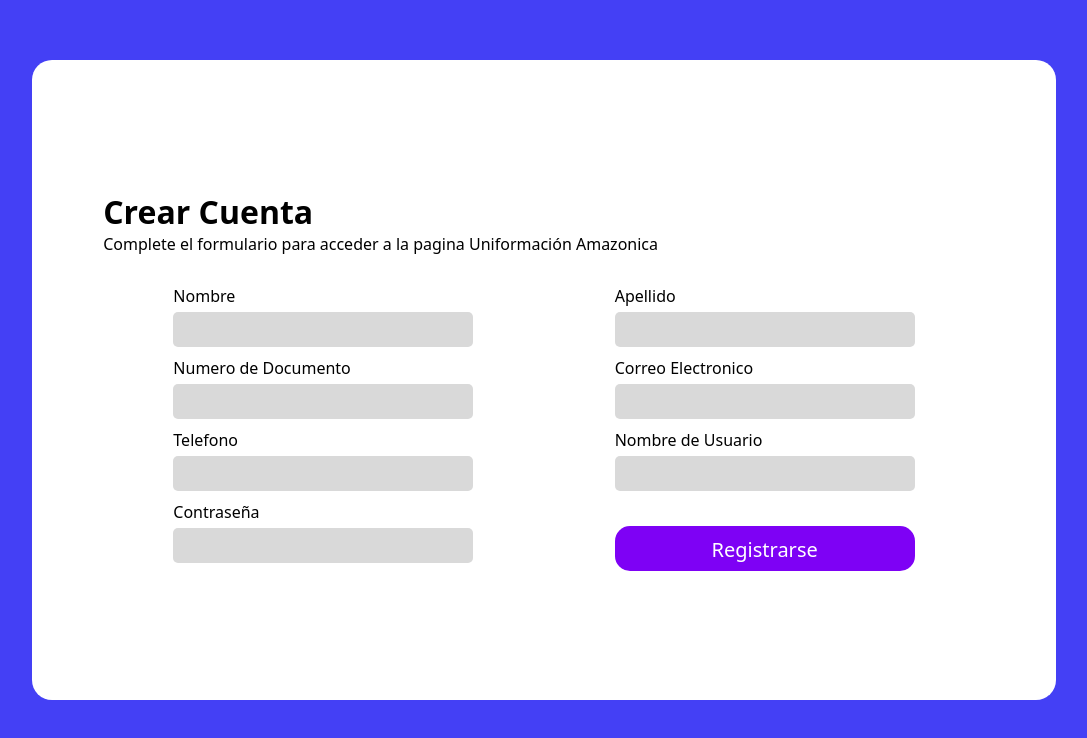
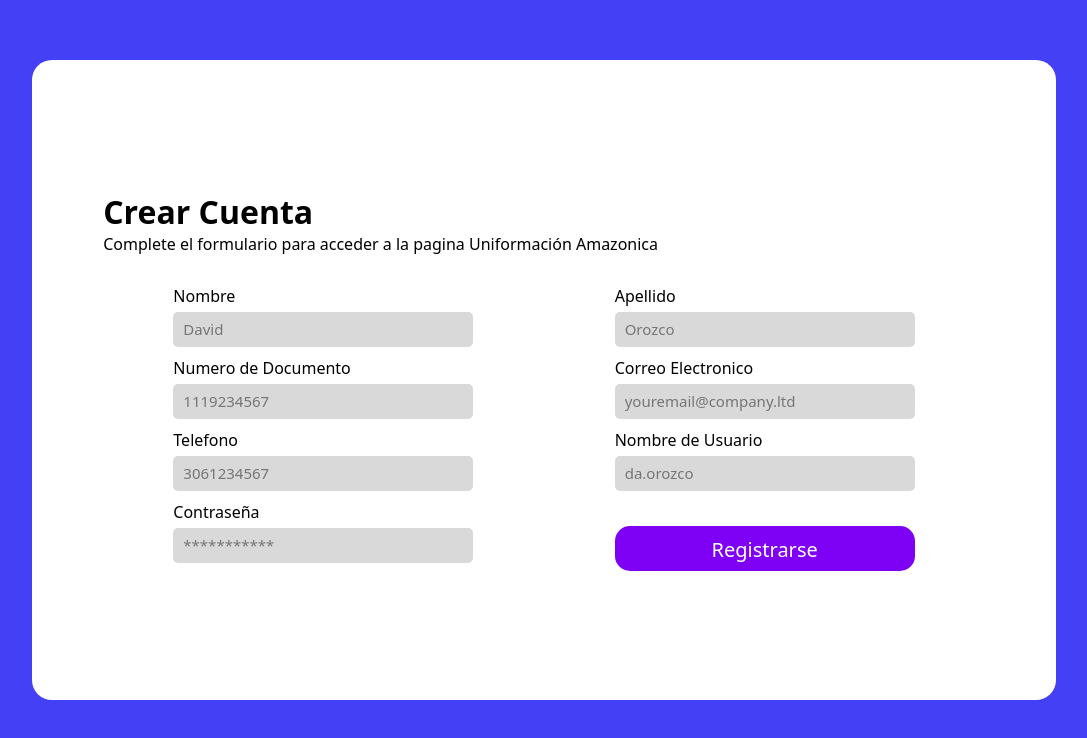
Before and after one commit to Niiko235/ProyectoFinalWeb, a React (Vite) app: page /register in a window 1280 px wide. Shown: the top 738 px of the page, without its empty margins (96-1183 px from the left). Built offline with nearby package versions, Linux system fonts and the light colour scheme; no server answers.

Commit message:
add back to register and login

```diff
--- a/src/Components/PortectedRoute/ProtectedRoute.jsx
+++ b/src/Components/PortectedRoute/ProtectedRoute.jsx
@@ -5,9 +5,14 @@ import { Navigate } from "react-router-dom";
 export function ProtectedRoute({children}){
     const {user, loading} = useAuth();
 
+    // console.log(user)
+
     if(loading) return <h1>cargando</h1>
 
     if(!user) return <Navigate to={'/'}/>
 
+
+
+
     return <>{children}</>
 }
--- a/src/Firebase/firabase.js
+++ b/src/Firebase/firabase.js
@@ -1,5 +1,6 @@
 import { initializeApp } from "firebase/app";   // inicializa firabase
 import { getAuth } from "firebase/auth";        // necesario para autenticar usuarios
+import { getFirestore } from "firebase/firestore"; // necesario para traer el storage
 
 
 //credenciales de la db
@@ -15,3 +16,4 @@ const firebaseConfig = {
 // exportar la configuracion y el autenticador
 export const app = initializeApp(firebaseConfig);
 export const auth = getAuth(app);
+export const db = getFirestore(app);
--- a/src/Pages/Inicio/Inicio.jsx
+++ b/src/Pages/Inicio/Inicio.jsx
@@ -1,10 +1,51 @@
-import React from 'react'
+import React, { useState } from 'react'
+import { useAuth } from '../../Context/authContext';
+import { useNavigate, Link } from 'react-router-dom';
+
+
 import './Inicio.css'
 
+
+
+
 const Inicio = () => {
+
+  const [user, setUser] = useState({
+        email : '',
+        password : '',
+    });
+
+    const {login} = useAuth()
+
+    const navigate = useNavigate()
+
+  // const [error, setError] = useState(); si vamos a utilizar error toca agregar como componente y usar tailwind
+
+
+  const handleCange = ({target : {name, value}}) => {
+      setUser({...user, [name]: value})
+  }
+
+
+
+  const handleSubmit = async e => {
+    e.preventDefault()
+    // setError('');
+    try{
+      await login(user.email, user.password)
+      navigate("/user")
+    }catch (error){
+      // console.log('cagaste');
+      alert("Credenciales invalidas")
+      // setError(error.message);
+
+
+    }
+  }
+
   return (
     <>
-        <div id='Inicio-contenedor'>
+        <form id='Inicio-contenedor' onSubmit={handleSubmit}>
             <div id='Inicio-Circulos'>
                 <div id='Inicio-Circulos_Amarrillo' className='animate__animated  animate__bounceIn'></div>
                 <div id='Inicio-Circulos_Amarrillo-2' className='animate__animated  animate__bounceIn'></div>
@@ -19,18 +60,18 @@ const Inicio = () => {
                   <p>Ingrese los datos para iniciar sesión</p>
                   <div className='Inicio-form'>
                     <p className='form'>Correo Electronico</p>
-                    <input type="text" className='entrada'/>
+                    <input type="email" name='email' placeholder='youremail@company.ltd' onChange={handleCange} className='entrada'/>
                   </div>
                   <div className='Inicio-form'>
                     <p className='form'>Contraseña</p>
-                    <input type="password" className='entrada'/>
+                    <input type="password" name='password' placeholder='***********' id='password' onChange={handleCange} className='entrada'/>
                   </div>
-                  <div class='Inicio-form-boton'>
-                        <button className='Inicio-iniciar'>Registrarse</button>
+                  <div className='Inicio-form-boton'>
+                        <button className='Inicio-iniciar'>Iniciar sesion</button>
                   </div>
                 </div>
             </main>
-        </div>
+        </form>
 
     </>
   )
--- a/src/Pages/Registro/Registro.jsx
+++ b/src/Pages/Registro/Registro.jsx
@@ -1,58 +1,102 @@
-import React from 'react'
+import React, { useState } from 'react'
+import { useAuth } from '../../Context/authContext';
+import { useNavigate, Link } from 'react-router-dom';
 import './Registro.css'
 
 const Registro = () => {
+
+    const [userRegister, setUserRegister] = useState({
+        email : '',
+        password : '',
+        name : '',
+        lastname : '',
+        phone : '',
+        dni : '',
+        nickname : '',
+        rol : 'estudiante',
+    });
+
+    const {user, signup, registrarUsers, logout} = useAuth()
+    const navigate = useNavigate()
+
+    // const [error, setError] = useState();
+
+    const handleCange = ({target : {name, value}}) =>
+        setUserRegister({...userRegister, [name]: value})
+        // console.log(userRegister);
+
+
+    const handleSubmit = async e => {
+        e.preventDefault()
+        // setError('');
+        try{
+            const userCredentials = await signup(userRegister.email, userRegister.password);
+            const uid = userCredentials.user.uid;
+            await registrarUsers(userRegister.name, userRegister.lastname, userRegister.dni, userRegister.phone, uid, userRegister.rol, userRegister.nickname);
+            console.log(user);
+
+            navigate('/')
+        }catch (error){
+            alert('cagaste');   //mejorar los errores
+
+        // setError(error.message);
+
+
+        }
+
+    }
+
     return (
         <>
-    <div id='Registro-contenedor'>
+            <form id='Registro-contenedor' onSubmit={handleSubmit}>
                 <div id='Registro-contenedor_main' className='animate__animated animate__fadeIn'>
                     <div id='Registro-contenedor-primeros'>
                         <h1 id='Registro-contenedor_crear'>Crear Cuenta</h1>
                         <p id='Registro-contenedor_parra'>Complete el formulario para acceder a la pagina Uniformación Amazonica</p>
                     </div>
                     <div id='Registro-contenedor_form'>
-                <div class='Registro-contenedor_form_1'>
-                    <div class='Registro-contenedor_form_1_1'>
+                        <div className='Registro-contenedor_form_1'>
+                            <div className='Registro-contenedor_form_1_1'>
                                 <p className='form'>Nombre</p>
-                        <input type="text" className='entrada'/>
+                                 <input type="text" name='name' id = 'name' placeholder='David' onChange={handleCange} className='entrada'/>      {/* INPUT DEL NONBRE */}
                             </div>
-                    <div class='Registro-contenedor_form_1_1'>
+                            <div className='Registro-contenedor_form_1_1'>
                                 <p className='form'>Apellido</p>
-                        <input type="text" className='entrada'/>
+                                <input type="text" name='lastname' id = 'lastname' placeholder='Orozco' onChange={handleCange} className='entrada'/>       {/* INPUT DEL APELLIDO */}
                             </div>
                         </div>
-                <div class='Registro-contenedor_form_1'>
-                    <div class='Registro-contenedor_form_1_1'>
+                        <div className='Registro-contenedor_form_1'>
+                            <div className='Registro-contenedor_form_1_1'>
                                 <p className='form'>Numero de Documento</p>
-                        <input type="text" className='entrada'/>
+                                <input type="text" name='dni' id = 'dni' placeholder='1119234567' onChange={handleCange} className='entrada'/>        {/* INPUT DEL CC */}
                             </div>
-                    <div class='Registro-contenedor_form_1_1'>
+                            <div className='Registro-contenedor_form_1_1'>
                                 <p className='form'>Correo Electronico</p>
-                        <input type='email' className='entrada'/>
+                                <input type='email' name='email' id = 'email' placeholder='youremail@company.ltd' onChange={handleCange} className='entrada'/>       {/* INPUT DEL EMAIL */}
                             </div>
                         </div>
-                <div class='Registro-contenedor_form_1'>
-                    <div class='Registro-contenedor_form_1_1'>
+                        <div className='Registro-contenedor_form_1'>
+                            <div className='Registro-contenedor_form_1_1'>
                                 <p className='form'>Telefono</p>
-                        <input type="text" className='entrada'/>
+                                <input type="text" name='phone' id = 'phone' placeholder='3061234567' onChange={handleCange} className='entrada'/>          {/* INPUT DEL PHONE */}
                             </div>
-                    <div class='Registro-contenedor_form_1_1'>
+                            <div className='Registro-contenedor_form_1_1'>
                                 <p className='form'>Nombre de Usuario</p>
-                        <input type='text' className='entrada'/>
+                                <input type='text' name='nickname' id = 'nickname' placeholder='da.orozco' onChange={handleCange} className='entrada'/>           {/* INPUT DEL NICKNAME */}
                             </div>
                         </div>
-                <div class='Registro-contenedor_form_1'>
-                    <div class='Registro-contenedor_form_1_1'>
+                        <div className='Registro-contenedor_form_1'>
+                            <div className='Registro-contenedor_form_1_1'>
                                 <p className='form'>Contraseña</p>
-                        <input type="password" className='entrada'/>
+                                <input type="password" name='password' id = 'password' placeholder='***********'  onChange={handleCange} className='entrada'/>       {/* INPUT DE LA CONTRASEÑA */}
                             </div>
-                    <div class='Registro-contenedor_form_1_1'>
+                            <div className='Registro-contenedor_form_1_1'>
                                 <button className='Registro-contenedor_registrarse'>Registrarse</button>
                             </div>
                         </div>
                     </div>
                 </div>
-    </div>
+            </form>
         </>
     )
 }
```
Also changed, not shown: src/Context/authContext.jsx (+34 -9 lines), src/Pages/Home/Home.jsx (indentation only). Lines whose indentation alone changed are shown as unchanged.
